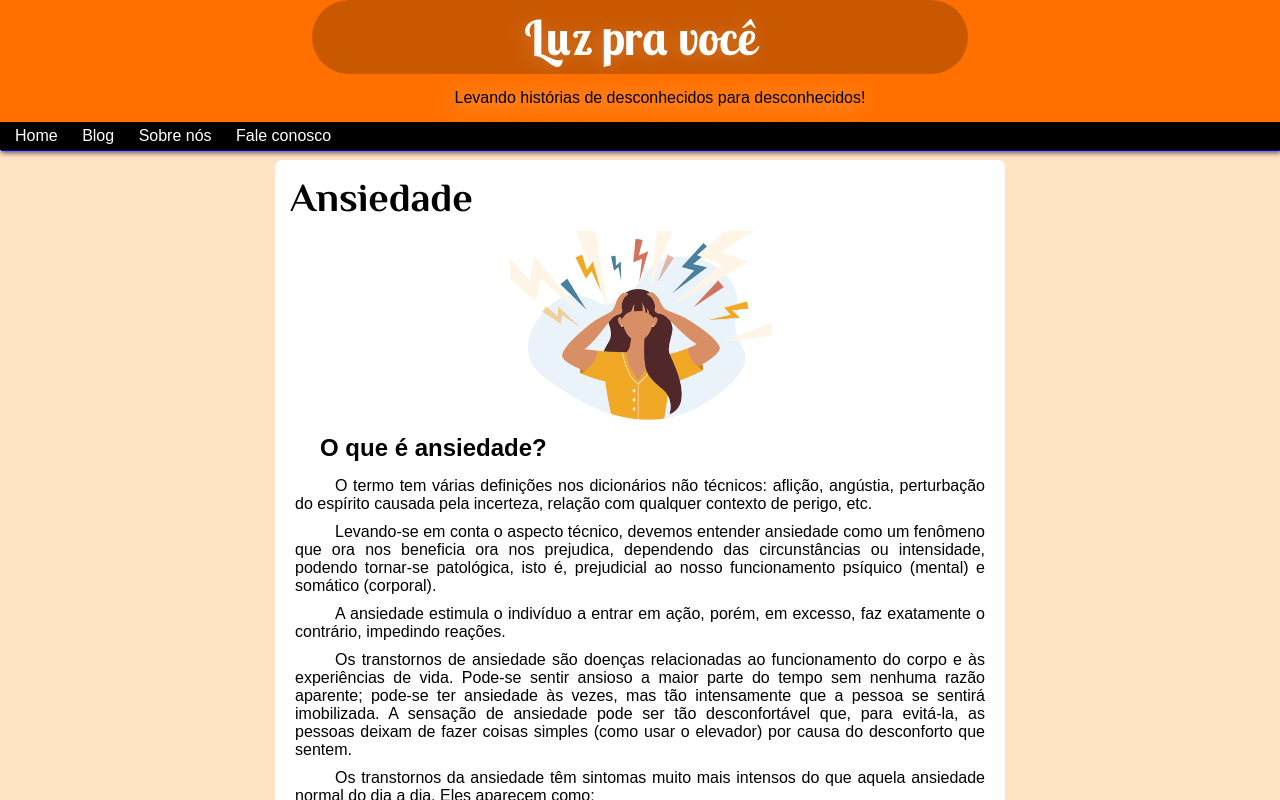
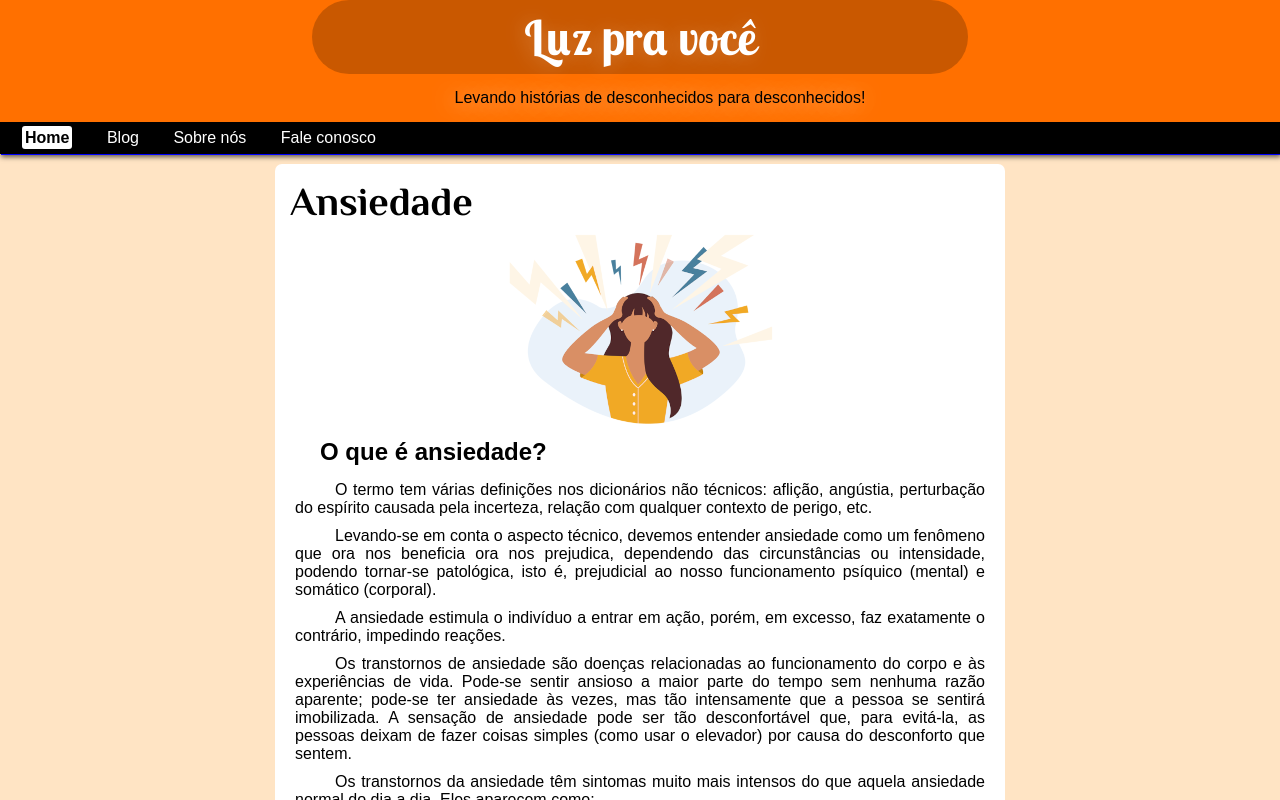
Before and after one commit to VictorHugoSR7/site-luz-pra-voce, a plain HTML site: page index.html in a window 1280 px wide. In both pictures the pointer is over the link "Home". Shown: the top 800 px of the page. Drawn offline with Linux system fonts and the light colour scheme; a web font is replaced by a local one.

Commit message:
botões de navegação
testando e decorando os botões de navegação

```diff
--- a/style.css
+++ b/style.css
@@ -19,7 +19,7 @@ header {
 
 nav {
     box-shadow: 1px 1px blue;
-    padding: 5px;
+    padding: 7px;
     margin-top: 10px;
     margin-bottom: 10px;
     background-color: #000000;
@@ -27,9 +27,17 @@ nav {
 }
 
 nav > a {
-    margin: 10px ;
+    margin: 15px ;
     color: white;
     text-decoration: none;
+}
+
+nav > a:hover {
+    color: #000000;
+    background-color: white;
+    font-weight: bolder;
+    padding: 3px;
+    border-radius: 3px;
 }
 
 header > h1 {
```
